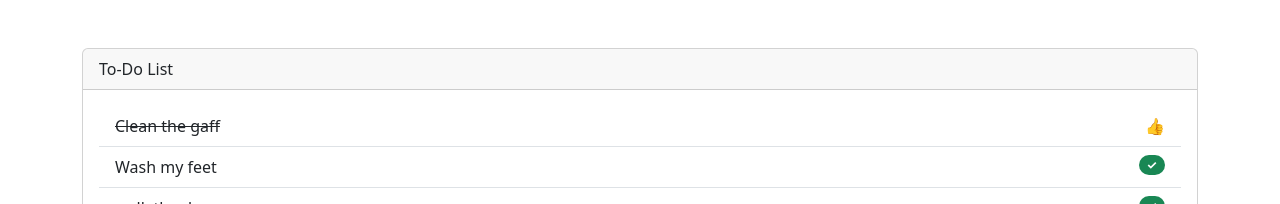
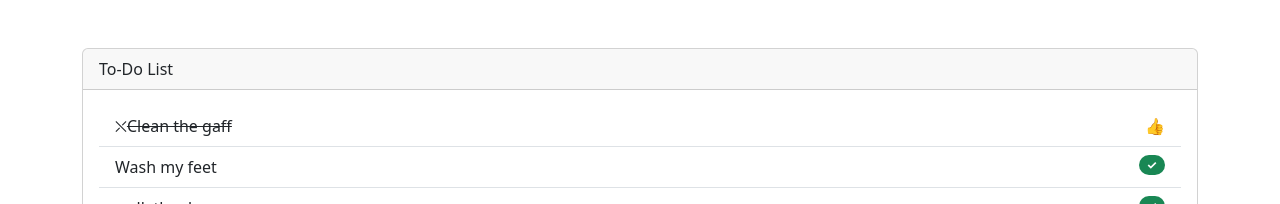
Before and after one commit to N00212272/react-todo, a React (Create React App) app: page / in a window 1280 px wide. Shown: the top 204 px of the page. Built offline with nearby package versions, Linux system fonts and the light colour scheme.

Commit message:
added delete function to finished tasks

```diff
--- a/src/components/ToDoItem.js
+++ b/src/components/ToDoItem.js
@@ -9,6 +9,7 @@ const ToDoItem = (props) => {
                 <>
                     <span className='done'>{props.todo.text}</span>
                     <span className = 'float-end'>&#128077;</span>
+                    <span className ='float-start' onClick={() => {props.deleteTask(props.todo.id)}}>&#9932;</span>
                 </>
             ) : (
                 <>
--- a/src/components/ToDoList.js
+++ b/src/components/ToDoList.js
@@ -14,19 +14,24 @@ const ToDoList = () => {
 
     const markAsDone = (id) => {
         const newList = list.map((item) => {
-            if(item.id === true){
+            if(item.id === id){
                 item.done = true
             }
             return item;
         });
         setList(newList);
     }
+    //activity one
+    const deleteTask = () => {
+        const newList = list.filter((item) => !item.done);
+            setList(newList);
+    }
 
     const [list, setList] = useState(initialList);
     const [textInput, setTextInput] = useState("");
 
     let todoItems = list.map((item, index) => {
-        return <ToDoItem key={index} markAsDone={markAsDone} todo={item} />
+        return <ToDoItem key={index} markAsDone={markAsDone} todo={item} deleteTask={deleteTask}/>
     });
 
 
```
